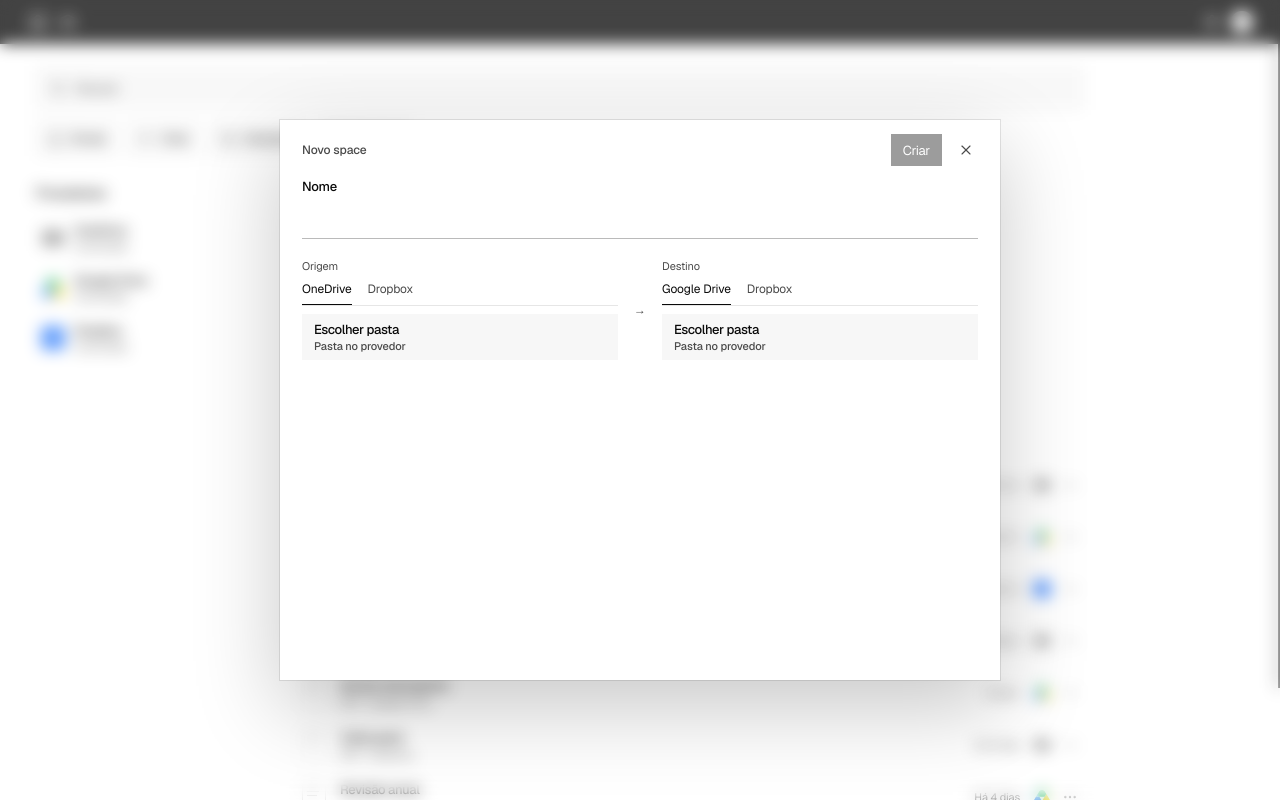
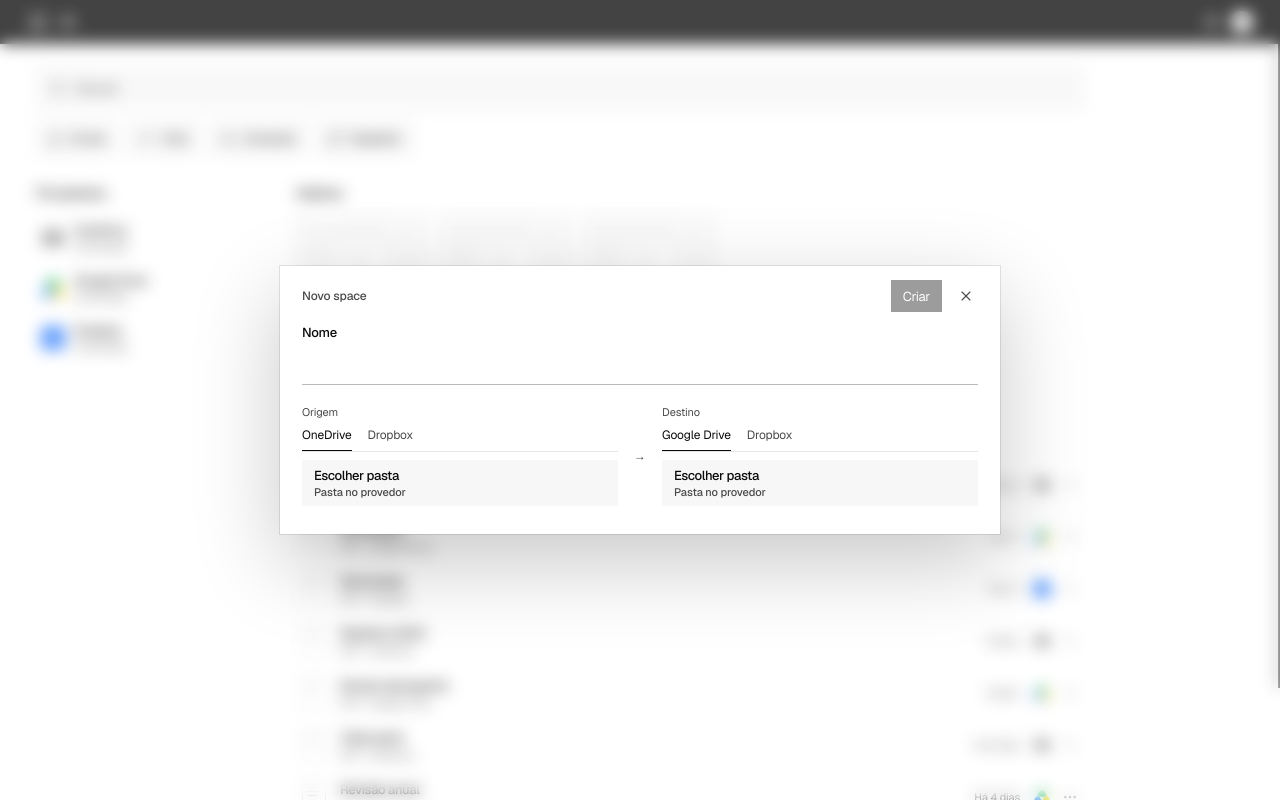
Before and after one commit to A-FlemingSantos/bridgit, a React (Vite) app in the folder apps/web/: page /home in a window 1280 px wide. Both pictures are taken after a click on the button "Espelhar". Built offline with nearby package versions, Linux system fonts and the light colour scheme; grey boxes are pictures that could not be loaded.

Commit message:
Keep the create overlay auto-height while the pair sits in a row.
The form uses the existing 720px overlay width so origin and destination fit side by side, without stretching to the browse-panel height.

```diff
--- a/apps/web/src/features/spaces/components/SpaceComposer/SpaceComposer.jsx
+++ b/apps/web/src/features/spaces/components/SpaceComposer/SpaceComposer.jsx
@@ -144,6 +144,7 @@ export default function SpaceComposer({ overlay }) {
       title={picking ? picker.title : 'Novo space'}
       onClose={closeOverlay}
       compact={false}
+      wide={!picking}
       trailing={
         picking ? (
           picker.trailing
--- a/apps/web/src/shared/components/AppOverlay/AppOverlay.jsx
+++ b/apps/web/src/shared/components/AppOverlay/AppOverlay.jsx
@@ -13,6 +13,7 @@ export default function AppOverlay({
   children,
   onClose,
   compact = false,
+  wide = false,
   trailing = null,
   labelledBy,
   refreshKey = 'overlay',
@@ -69,7 +70,13 @@ export default function AppOverlay({
           />
           <motion.div
             ref={panelRef}
-            className={[styles.panel, compact ? styles.compact : ''].filter(Boolean).join(' ')}
+            className={[
+              styles.panel,
+              compact ? styles.compact : '',
+              wide ? styles.wide : '',
+            ]
+              .filter(Boolean)
+              .join(' ')}
             role="dialog"
             aria-modal="true"
             aria-labelledby={titleId}
--- a/apps/web/src/shared/components/AppOverlay/AppOverlay.module.css
+++ b/apps/web/src/shared/components/AppOverlay/AppOverlay.module.css
@@ -42,6 +42,12 @@
 
 .compact {
   width: min(420px, 100%);
+  height: auto;
+  max-height: min(560px, calc(100dvh - 48px));
+}
+
+.wide {
+  width: min(720px, 100%);
   height: auto;
   max-height: min(560px, calc(100dvh - 48px));
 }
```
